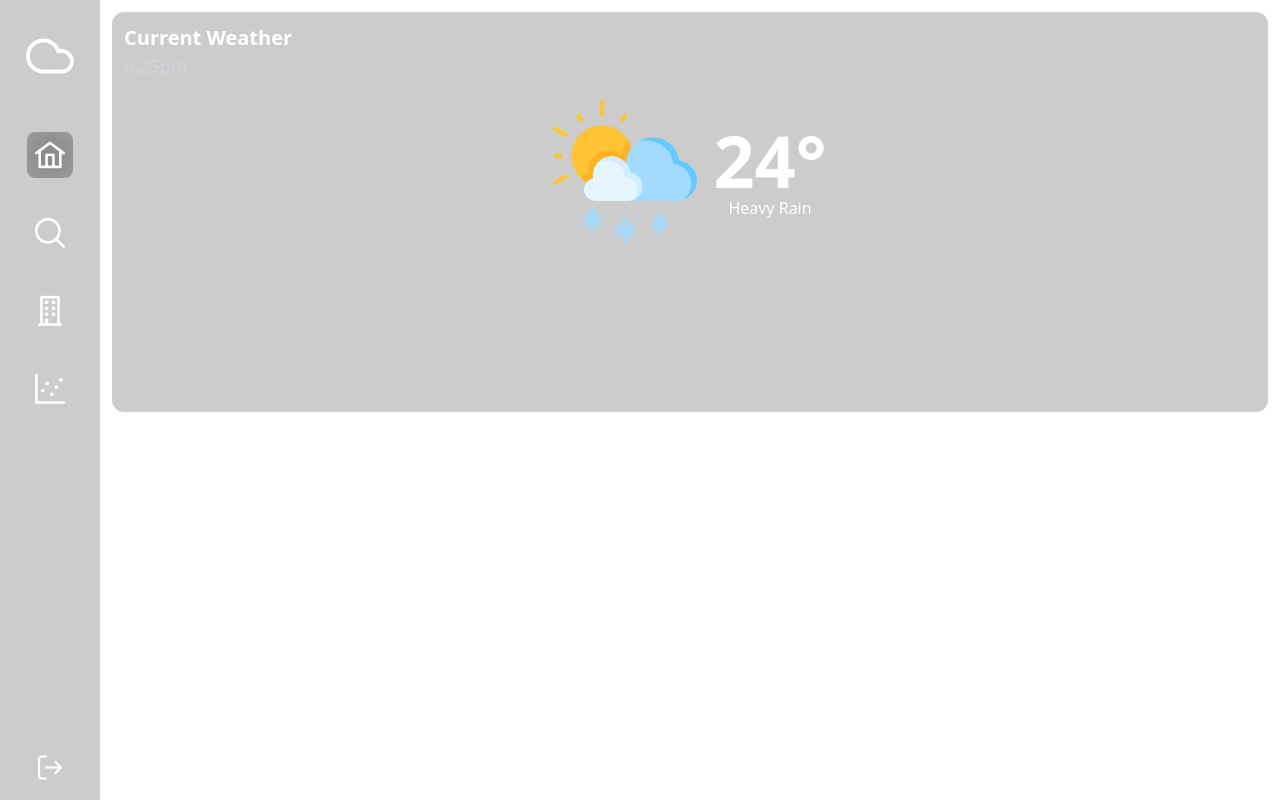
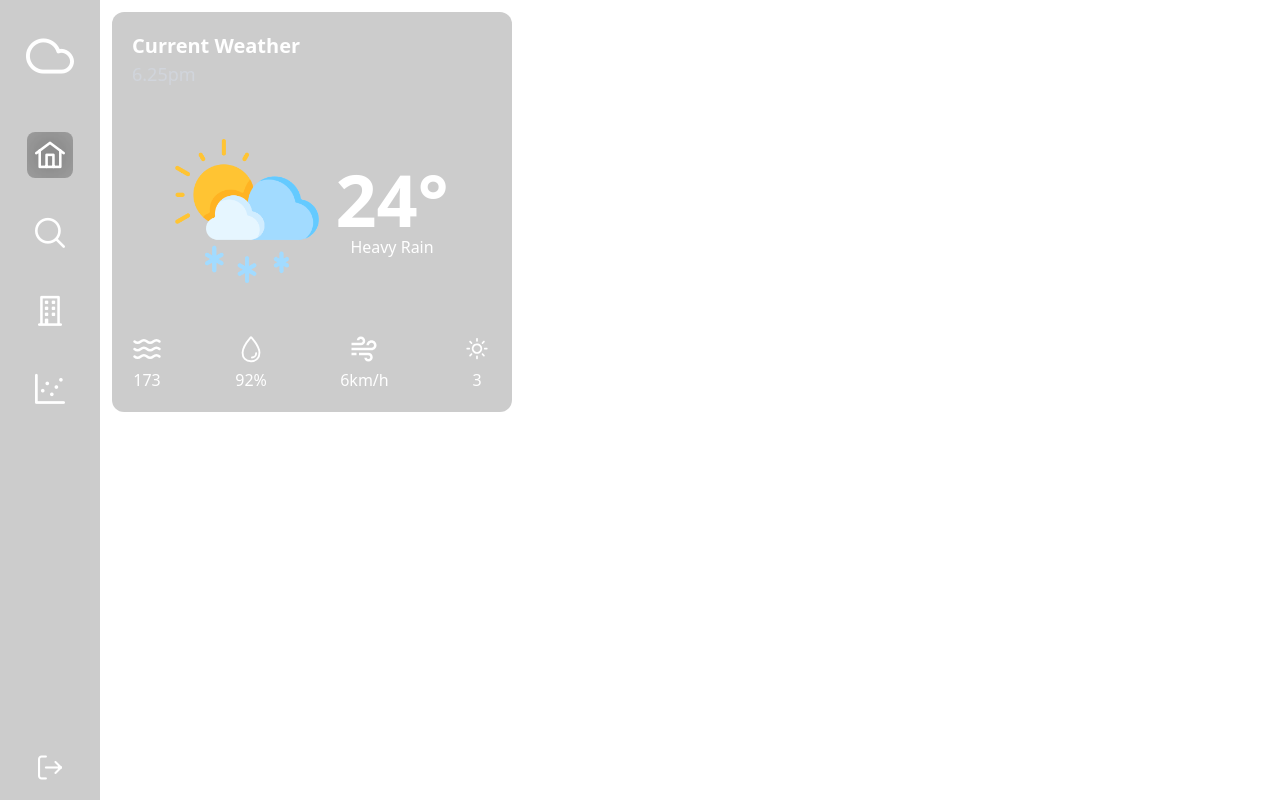
Before and after one commit to MSFauzan505/weather-app-reactjs, a React (Vite) app: page / in a window 1280 px wide. Built offline with nearby package versions, Linux system fonts and the light colour scheme.

Commit message:
refactor: change weather api & add map api

```diff
--- a/package.json
+++ b/package.json
@@ -12,12 +12,14 @@
   "dependencies": {
     "@tailwindcss/vite": "^4.1.10",
     "framer-motion": "^12.19.1",
+    "leaflet": "^1.9.4",
     "motion": "^12.19.1",
     "primeicons": "^7.0.0",
     "primereact": "^10.9.6",
     "react": "^19.1.0",
     "react-dom": "^19.1.0",
     "react-icons": "^5.5.0",
+    "react-leaflet": "^5.0.0",
     "react-router-dom": "^7.6.2",
     "tailwindcss": "^4.1.10"
   },
--- a/src/pages/HomePage.jsx
+++ b/src/pages/HomePage.jsx
@@ -1,18 +1,39 @@
 import React from 'react'
+import { LuWaves } from "react-icons/lu";
+import { IoWaterOutline } from "react-icons/io5";
+import { BiWind } from "react-icons/bi";
+import { WiDaySunny } from "react-icons/wi";
+
+const weatherInfo = [
+    { icon: <LuWaves />, info: '173' },
+    { icon: <IoWaterOutline />, info: '92%' },
+    { icon: <BiWind />, info: '6km/h' },
+    { icon: <WiDaySunny />, info: '3' }
+]
 
 const HomePage = () => {
     return (
-        <div className='flex flex-col gap-3'>
+        <div className='flex flex-col gap-5'>
             {/* current weather */}
-            <div className='flex flex-col min-h-[400px] bg-black/20 rounded-xl text-white p-3'>
-                <h1 className='font-semibold sm:text-lg md:text-xl'>Current Weather</h1>
-                <span className='text-sm sm:text-lg text-gray-300'>6.25pm</span>
-                <div className='flex items-center justify-center gap-4 px-5 mt-5 '>
-                    <img src='/src/assets/icon-cerah.png' className='h-36 w-36 sm:max-h-40 sm:max-w-40 bg-contain '/>
+            <div className='flex flex-col justify-between min-h-[400px] max-w-[400px] bg-black/20 rounded-xl text-white p-5'>
+                <div className='flex flex-col'>
+                    <h1 className='font-semibold sm:text-lg md:text-xl'>Current Weather</h1>
+                    <span className='text-sm sm:text-lg text-gray-300'>6.25pm</span>
+                </div>
+                <div className='flex items-center justify-center gap-4 my-8  '>
+                    <img src='/src/assets/icon-cerah.png' className='h-36 w-36 sm:max-h-40 sm:max-w-40 bg-contain ' />
                     <div className=' flex flex-col items-center'>
                         <span className='text-7xl font-bold'>24°</span>
                         <span className=''>Heavy Rain</span>
                     </div>
+                </div>
+                <div className='flex justify-between items-center gap-5 '>
+                    {weatherInfo.map((weather, i) => (
+                        <div key={i} className='flex flex-col justify-center items-center gap-1'>
+                            <div className='text-3xl'>{weather.icon}</div>
+                            <span>{weather.info}</span>
+                        </div>
+                    ))}
                 </div>
             </div>
 
--- a/src/services/weatherService.js
+++ b/src/services/weatherService.js
@@ -1,9 +1,7 @@
-export const getWeather = async () => {
-  const apiKey = "e4d7fbf644d848b198724015252006";
-  const city = 'jakarta'
-  const url = `http://api.weatherapi.com/v1/current.json?key=${apiKey}&q=${city}`;
+export const fetchWeather =  async (lat ,lon)=>{
+  const apiKey = 'bef8972b18afa5f3494939ef92112410'
+  const res = await fetch(`https://api.openweathermap.org/data/2.5/weather?lat=${lat}&lon=${lon}&appid=${apiKey}&units=metric`)
+  const data = await res.json()
 
-  const res = await fetch(url);
-  const data = await res.json();
-  return data;
-};
+  return data
+}
```
Also changed, not shown: 1 other file (tests, documents, lock files or other folders).
